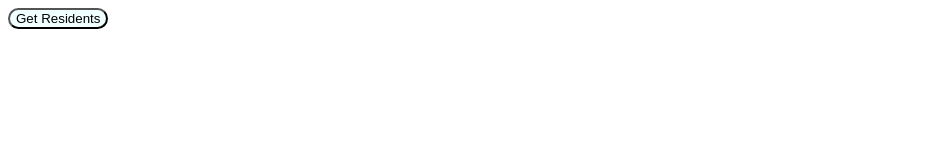
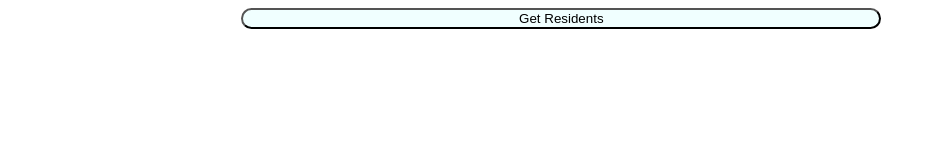
Before and after one commit to GrantSimmonsDV/APIs_lab, a website: page index.html in a window 1280 px wide. Shown: the whole page, without its empty margins (0-936 px from the left). Drawn offline with nearby package versions, Linux system fonts and the light colour scheme.

Commit message:
added styles

```diff
--- a/styles.css
+++ b/styles.css
@@ -8,10 +8,11 @@ button:hover {
     color: white;
   }
 button {
-    position: relative;
-    text-align: center;
     display: flex;
+    align-items: center;
     justify-content: center;
     background-color: azure;
     border-radius: 1em;
+    width: 50vw;
+    margin-left: 17.5em;
 }
```
